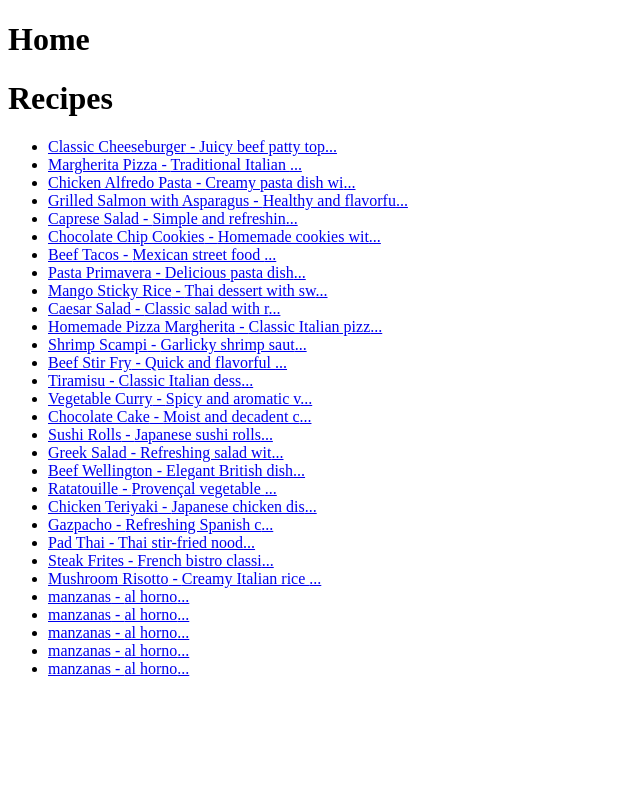
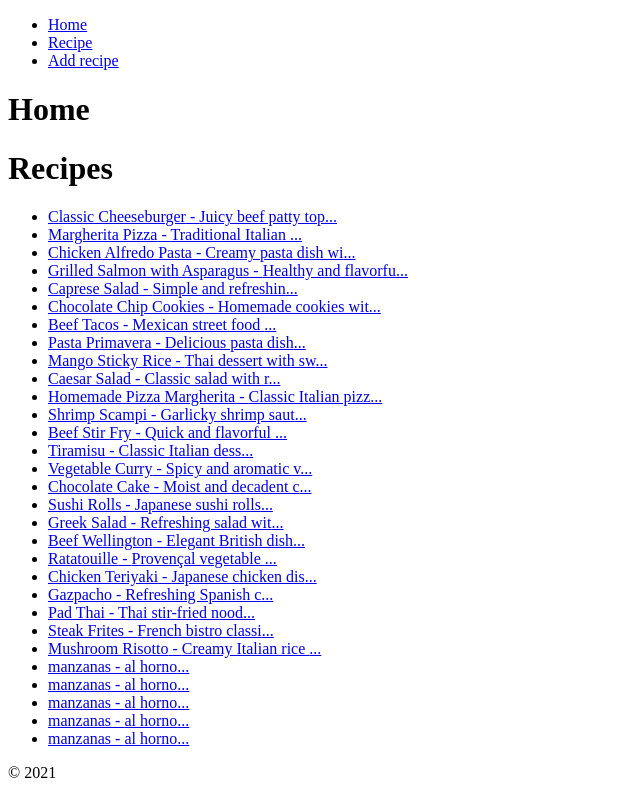
Before and after one commit to TrianaSolerMartin/FamilyFlavors, a React (Vite) app in the folder CLient/: page /home in a window 1280 px wide. Shown: the whole page, without its empty margins (0-640 px from the left). Built offline with nearby package versions, Linux system fonts and the light colour scheme; data requests are answered from the project's data file.

Commit message:
ruters added, loging and regiter need to e added

```diff
--- a/CLient/src/components/Nav.jsx
+++ b/CLient/src/components/Nav.jsx
@@ -6,13 +6,13 @@ const Nav = () => {
         <nav>
         <ul>
             <li>
-            <Link to="/">Home</Link>
+            <Link to="/home">Home</Link>
             </li>
             <li>
             <Link to="/recipe/:id">Recipe</Link>
             </li>
             <li>
-            <Link to="/add-recipe">Add recipe</Link>
+            <Link to="recipeForm">Add recipe</Link>
             </li>
         </ul>
         </nav>
--- a/CLient/src/components/RecipeList.jsx
+++ b/CLient/src/components/RecipeList.jsx
@@ -12,7 +12,7 @@ const RecipeList = ({ recipes }) => {
       <ul>
         {recipes.map((recipe) => (
           <li key={recipe.id}>
-            <Link to={`/recipe/${recipe.id}`}>
+            <Link to={`recipe/${recipe.id}`}>
               {recipe.name} - {recipe.description.slice(0, 20)}...
             </Link>
           </li>
--- a/CLient/src/components/layout/LayoutPrivate.jsx
+++ b/CLient/src/components/layout/LayoutPrivate.jsx
@@ -1,17 +1,15 @@
-import react from 'react';
+import React from "react";
+import Nav from "../Nav";
+import Footer from "../Footer";
+import { Outlet } from 'react-router-dom'
 
-const LayoutPrivate = ({ children }) => {
-    return (
-        <div>
-            <header>
-                <Nav/>
-            </header>
-            <main>{children}</main>
-            <footer>
-                <Footer />
-            </footer>
-        </div>
-    );
-};
-
+const LayoutPrivate = () => {
+  return (
+    <>
+        <Nav />
+        <Outlet />
+        <Footer />
+    </>
+  )
+}
 export default LayoutPrivate;
--- a/CLient/src/components/layout/LayoutPublic.jsx
+++ b/CLient/src/components/layout/LayoutPublic.jsx
@@ -1,20 +1,16 @@
-// src/components/layout/LayoutPublic.jsx
 import React from "react";
 import Nav from "../Nav";
 import Footer from "../Footer";
+import { Outlet } from 'react-router-dom'
 
-const LayoutPublic = ({ children }) => {
+const LayoutPublic = () => {
   return (
-    <div>
-      <header>
-        <Nav/>
-      </header>
-      <main>{children}</main>
-      <footer>
+    <>
+        <Nav />
+        <Outlet />
         <Footer />
-      </footer>
-    </div>
-  );
-};
+    </>
+  )
+}
 
-export default LayoutPublic;
+export default LayoutPublic
--- a/CLient/src/router/router.jsx
+++ b/CLient/src/router/router.jsx
@@ -54,7 +54,6 @@
 
 // export default router;
 
-// src/router.jsx
 import { createBrowserRouter } from "react-router-dom";
 import Landing from "../pages/landing/Landing.jsx";
 import Register from "../pages/Register.jsx";
@@ -62,18 +61,30 @@ import Home from "../pages/home/Home";
 import Recipe from "../pages/Recipe.jsx";
 import RecipeForm from "../components/form/RecipeForm";
 import NotFound from "../pages/notfound/NotFound";
+import LayoutPublic from "../components/layout/LayoutPublic";
+import LayoutPrivate from "../components/layout/LayoutPrivate";
 
 const router = createBrowserRouter([
   {
     path: "/",
+    element: <LayoutPublic />,
+    children: [
+      {
+        index: true,
         element: <Landing />,
       },
       {
         path: "register",
         element: <Register />,
       },
+    ],
+  },
   {
-        path: "home",
+    path: "/home",
+    element: <LayoutPrivate />,
+    children: [
+      {
+        index: true,
         element: <Home />,
       },
       {
@@ -84,10 +95,12 @@ const router = createBrowserRouter([
         path: "recipeForm",
         element: <RecipeForm />,
       },
+    ],
+  },
   {
     path: "*",
     element: <NotFound />,
   },
-    ]
-  );
+]);
+
 export default router;
```
Lines whose indentation alone changed are shown as unchanged.
